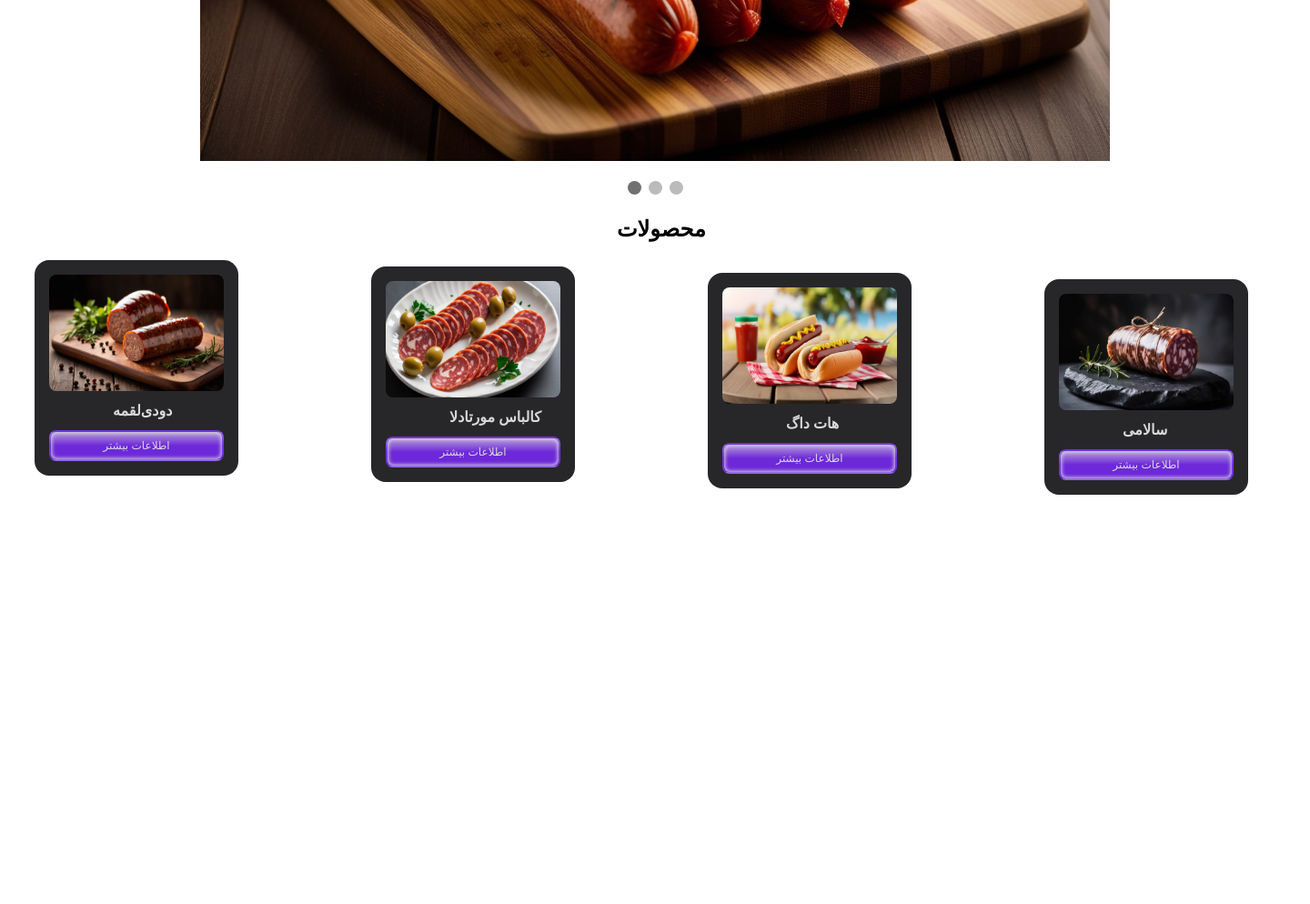
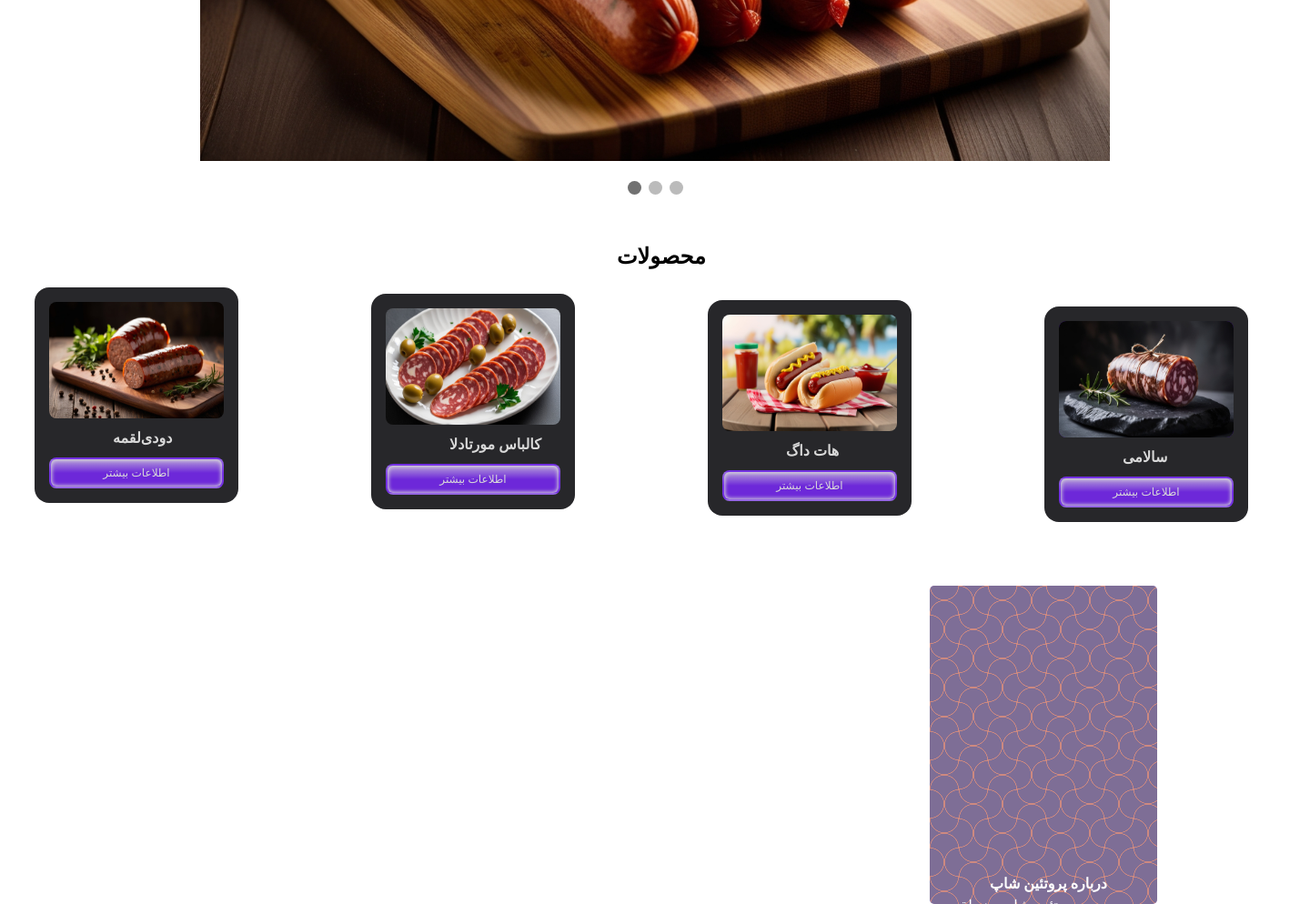
Before and after one commit to RadikalTek/myproject, a Django app: page / in a window 1440 px wide. Shown: the part 550-1544 px from the top of the page at 91% size. Before the commit the page ends 1094 px from the top, so only its background shows below. Run offline with Django 5.2, Linux system fonts and the light colour scheme.

Commit message:
primary edit of about

```diff
--- a/backend/static/css/home.css
+++ b/backend/static/css/home.css
@@ -191,6 +191,7 @@
 
 .products{
   margin-left: 670px;
+  margin-top: 50px;
 }
 .product-one{
   height: 350px;
@@ -355,3 +356,117 @@
   float: left;
   display: flexbox;
 }
+/*about brand
+/**/
+.about {
+  background: rgba(172, 7, 226, 0.5);
+  position: relative;
+  max-width: 250px;
+  height: 350px;
+  border-radius: 5px;
+  padding: 1rem;
+  overflow: hidden;
+  display: flex;
+  flex-direction: column;
+  justify-content: flex-end;
+  gap: 7.5px;
+  transition: 0.5s ease;
+  color: white;
+  margin-top: 70px;
+  float: right;
+  margin-right: 100px;
+}
+
+.about::after {
+  content: "";
+  position: absolute;
+  inset: 0;
+  background: radial-gradient(
+        35.36% 35.36% at 100% 25%,
+        #0000 66%,
+        #c79013 68% 70%,
+        #0000 72%
+      )
+      32px 32px / calc(2 * 32px) calc(2 * 32px),
+    radial-gradient(
+        35.36% 35.36% at 0 75%,
+        #0000 66%,
+        #c79013 68% 70%,
+        #0000 72%
+      )
+      32px 32px / calc(2 * 32px) calc(2 * 32px),
+    radial-gradient(
+        35.36% 35.36% at 100% 25%,
+        #0000 66%,
+        #c79013 68% 70%,
+        #0000 72%
+      )
+      0 0 / calc(2 * 32px) calc(2 * 32px),
+    radial-gradient(
+        35.36% 35.36% at 0 75%,
+        #0000 66%,
+        #c79013 68% 70%,
+        #0000 72%
+      )
+      0 0 / calc(2 * 32px) calc(2 * 32px),
+    repeating-conic-gradient(#295b3f 0 25%, #0000 0 50%) 0 0 / calc(2 * 32px)
+      calc(2 * 32px),
+    radial-gradient(#0000 66%, #c79013 68% 70%, #0000 72%) 0 calc(32px / 2) /
+      32px 32px #295b3f;
+  opacity: 0.5;
+  transition: 0.3s ease;
+}
+
+.about:hover::after {
+  opacity: 0.25;
+}
+
+.cardHeader {
+  text-transform: uppercase;
+  position: relative;
+  width: max-content;
+  font-weight: bold;
+  transition: all 0.5s ease;
+  margin-left: 50px;
+}
+.cardHeader::after {
+  content: "";
+  width: calc(100% + 1rem);
+  height: 2.5px;
+  transform: translateX(calc(-100% - 1rem));
+  background: aqua;
+  bottom: -2px;
+  left: 0;
+  position: absolute;
+  opacity: 0;
+}
+
+.details {
+  z-index: 2;
+  display: flex;
+  flex-direction: column;
+  gap: 5px;
+  transform: translateY(95%);
+  transition: all 0.5s ease;
+}
+
+.button {
+  background-color: aqua;
+  color: black;
+  padding: 2.5px 5px;
+  width: max-content;
+  border-radius: 2.5px;
+}
+.about:hover .details {
+  transform: translateY(0%);
+  transition-delay: 0.5s;
+}
+.about:hover .cardHeader::after {
+  transform: translateX(-1rem);
+  transition: 0.5s ease;
+  opacity: 1;
+}
+.about:hover {
+  transform: scale(1.1);
+  border-radius: 15px;
+}
--- a/backend/templates/home.html
+++ b/backend/templates/home.html
@@ -111,6 +111,20 @@
     <span>اطلاعات بیشتر</span>
   </button>
 </div>
+<!--about brand-->
+<div class="about">
+  <div class="details">
+    <div class="cardHeader">درباره پروتئین شاپ</div>
+    <div class="cardText">
+     در پروتئین شاپ، هر لقمه داستانی از عشق به طعم و کیفیت است.
+ما از بهترین گوشت‌ها و ادویه‌های طبیعی استفاده می‌کنیم تا محصولی بسازیم که هم سالم باشد و هم فراموش‌نشدنی.
+از سوسیس دودی تا کالباس مورتادلا و سالامی خشک، هر محصول با دقت و وسواس تهیه می‌شود.
+طعم‌های ما نتیجه ترکیب هنر آشپزی سنتی و فناوری روز دنیاست.
+با پروتئین شاپ، سفر خوشمزه شما همین حالا آغاز می‌شود.
+    </div>
+    <div class="button">Learn More</div>
+  </div>
+</div>
 </div>
 </body>
 </html>
```
